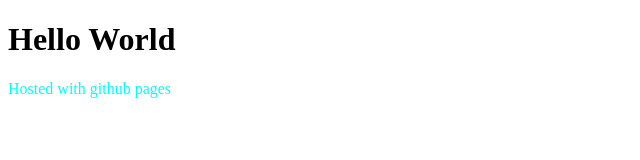
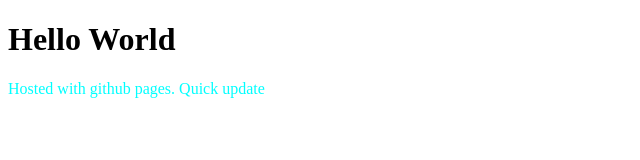
Before and after one commit to AJVillamor/AJVillamor.github.io, a plain HTML site: page index.html in a window 1280 px wide. Shown: the whole page, without its empty margins (0-640 px from the left). Drawn offline with Linux system fonts and the light colour scheme.

Commit message:
Update index.html

```diff
--- a/index.html
+++ b/index.html
@@ -2,6 +2,6 @@
 <html>
     <body>
         <h1>Hello World</h1>
-        <p style="color: aqua;">Hosted with github pages</p>
+        <p style="color: aqua;">Hosted with github pages. Quick update</p>
     </body>
 </html>
```
